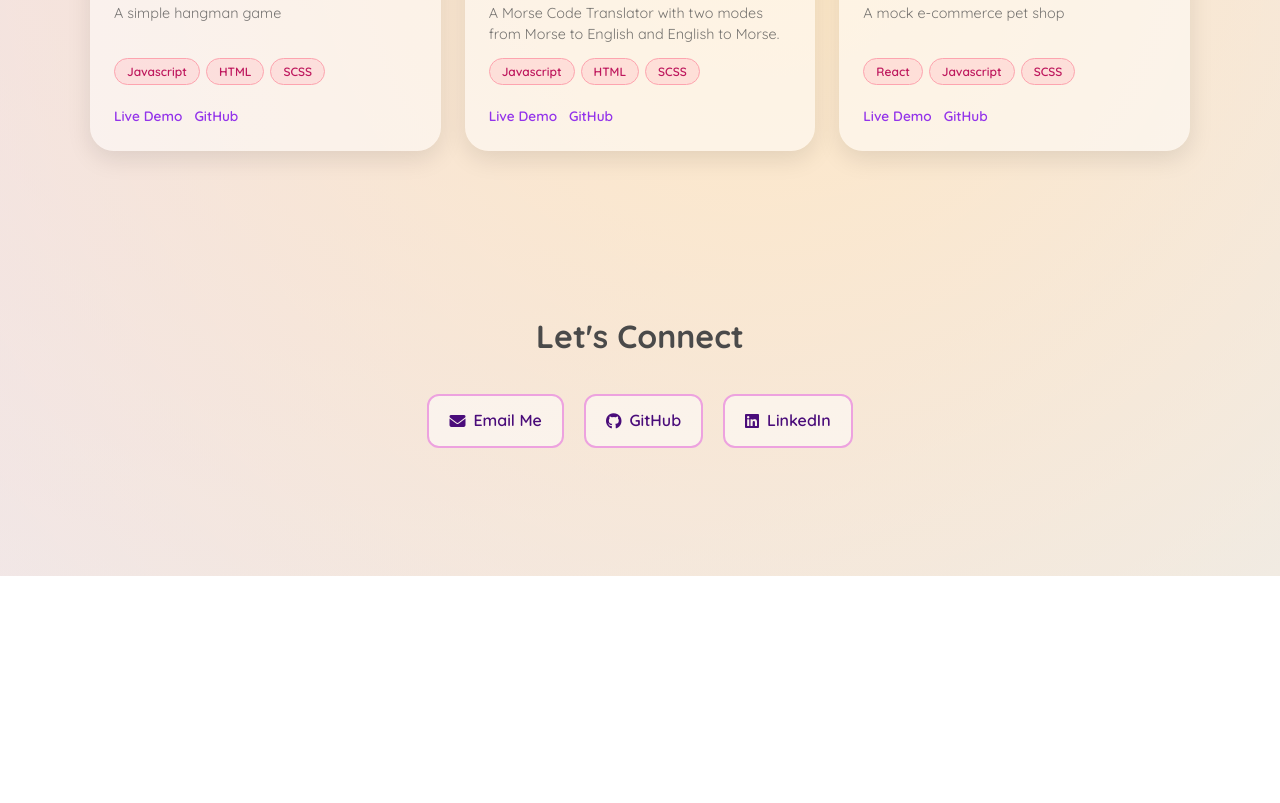
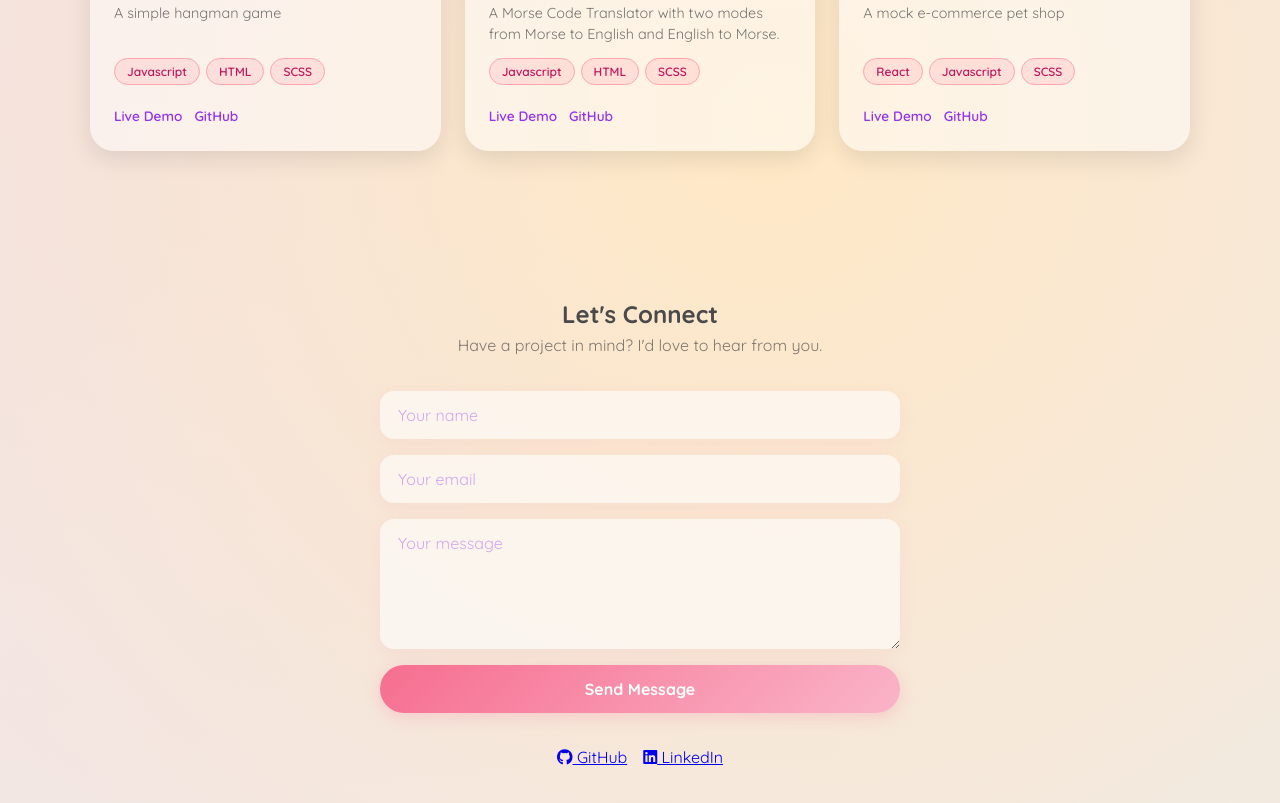
Before and after one commit to charlottelai18/PORTFOLIO-PROJECT, a plain HTML site: page index.html in a window 1280 px wide. Shown: the part 2804-3607 px from the top of the page. Before the commit the page ends 3380 px from the top, so only its background shows below. Drawn offline with Linux system fonts and the light colour scheme.

Commit message:
added formspree integration into contact me section

```diff
--- a/index.html
+++ b/index.html
@@ -81,26 +81,25 @@
         <!-- ===== CONTACT ===== -->
         <section class="contact" id="contact">
             <h2 class="contact__title">Let's Connect</h2>
-            <ul class="contact__list">
-                <li class="contact__item">
-                    <a href="mailto:charlottel2015@gmail.com" class="contact__link">
-                        <i class="fa-solid fa-envelope"></i>
-                        Email Me
-                    </a>
-                </li>
-                <li class="contact__item">
+            <p class="contact__subtitle">Have a project in mind? I'd love to hear from you.</p>
+
+            <form class="contact__form" action="https://formspree.io/f/xdazlajk" method="POST">
+                <input type="text" name="name" placeholder="Your name" class="contact__input" required />
+                <input type="email" name="email" placeholder="Your email" class="contact__input" required />
+                <textarea name="message" placeholder="Your message" class="contact__input contact__textarea" rows="5" required></textarea>
+                <button type="submit" class="contact__submit">Send Message</button>
+            </form>
+
+            <div class="contact__socials">
                 <a href="https://github.com/charlottelai18" target="_blank" class="contact__link">
                     <i class="fa-brands fa-github"></i>
                     GitHub
                 </a>
-                </li>
-                <li class="contact__item">
                 <a href="https://www.linkedin.com/in/charlotte-lai-386b86253/" target="_blank" class="contact__link">
                     <i class="fa-brands fa-linkedin"></i>
                     LinkedIn
                 </a>
-                </li>
-            </ul>
+            </div>
         </section>
 
     </body>
--- a/scss/sections.scss
+++ b/scss/sections.scss
@@ -322,40 +322,76 @@
 // ===== CONTACT =====
 .contact {
   text-align: center;
-  padding: 6rem 2rem 8rem;
+  display: flex;
+  flex-direction: column;
+  align-items: center;
+  justify-content: center;
+  padding: 5rem 1.5rem;
 }
 
-.contact__title {
-  font-size: 2rem;
-  margin-bottom: 0.5rem;
+.contact__subtitle {
+  opacity: 0.7;
+  margin-bottom: 2rem;
 }
 
-.contact__list {
-  list-style: none;
+.contact__form {
+  display: flex;
+  flex-direction: column;
+  gap: 1rem;
+  width: 100%;
+  max-width: 520px;
+}
+
+.contact__input {
+  width: 100%;
+  padding: 14px 18px;
+  border: none;
+  border-radius: 14px;
+  background: rgba(255, 255, 255, 0.6);
+  box-shadow: 0 4px 16px rgba(244, 158, 179, 0.15);
+  font-family: "Quicksand", sans-serif;
+  font-size: 1rem;
+  color: #4a0c7a;
+  outline: none;
+  transition: 0.2s ease;
+
+  &::placeholder {
+    color: rgba(147, 51, 234, 0.4);
+  }
+
+  &:focus {
+    background: rgba(255, 255, 255, 0.85);
+    box-shadow: 0 4px 20px rgba(244, 158, 179, 0.35);
+  }
+}
+
+.contact__textarea {
+  resize: vertical;
+  min-height: 130px;
+}
+
+.contact__submit {
+  padding: 14px;
+  border: none;
+  border-radius: 50px;
+  background: linear-gradient(135deg, rgb(246, 110, 144), rgb(250, 180, 200));
+  color: white;
+  font-family: "Quicksand", sans-serif;
+  font-size: 1rem;
+  font-weight: 700;
+  cursor: pointer;
+  box-shadow: 0 4px 16px rgba(244, 158, 179, 0.4);
+  transition: 0.2s ease;
+
+  &:hover {
+    transform: translateY(-2px);
+    box-shadow: 0 8px 24px rgba(244, 158, 179, 0.5);
+  }
+}
+.contact__socials {
   display: flex;
   justify-content: center;
   flex-wrap: wrap;
-  gap: 20px;
-  padding: 0;
+  gap: 16px;
   margin-top: 2rem;
 }
-
-.contact__link {
-  display: flex;
-  align-items: center;
-  gap: 8px;
-  padding: 12px 20px;
-  border-radius: 12px;
-  background: rgba(255, 255, 255, 0.5);
-  border: 2px solid #eda2df;
-  color: #4a0c7a;
-  font-weight: 600;
-  text-decoration: none;
-  transition: 0.2s ease;
-
-  &:hover {
-    background-color: rgb(250, 205, 223);
-    transform: translateY(-3px);
-    box-shadow: 0 4px 10px rgba(0, 0, 0, 0.15);
-  }
-}
```
Also changed, not shown: css/main.css, css/sections.css, 2 other files. Lines whose indentation alone changed are shown as unchanged.
